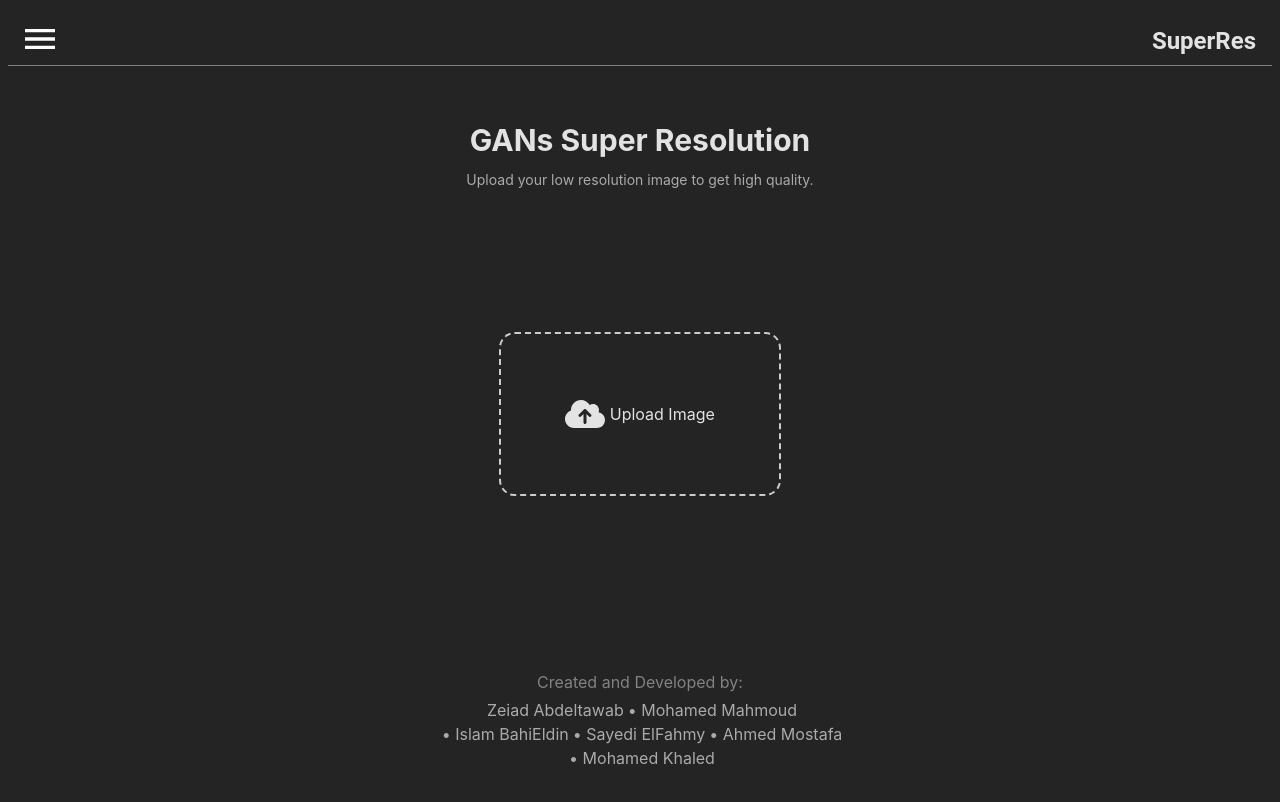
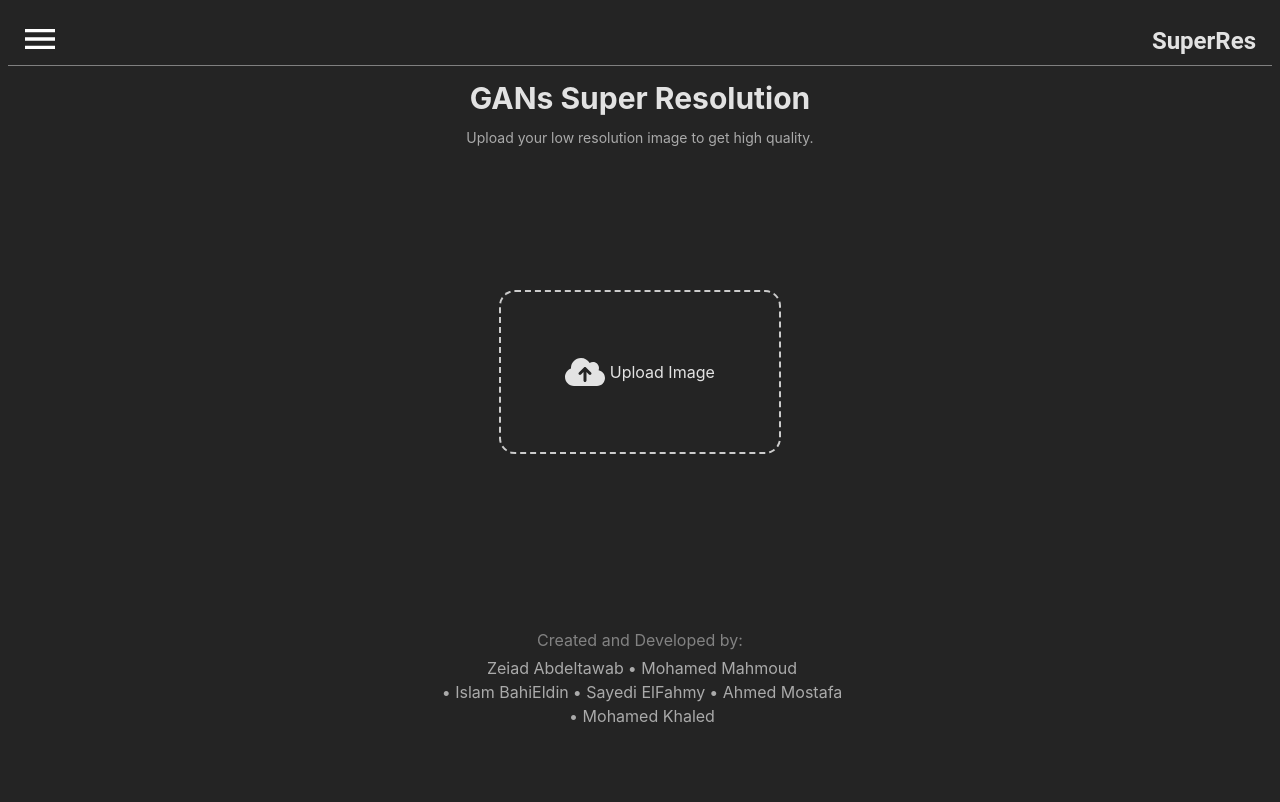
Before and after one commit to zeiadsalhin/GANs-model, a React (Vite) app: page / in a window 1280 px wide. Shown: the top 802 px of the page. Built offline with nearby package versions, Linux system fonts and the light colour scheme.

Commit message:
fixed header position

```diff
--- a/src/components/AboutUs.jsx
+++ b/src/components/AboutUs.jsx
@@ -35,7 +35,7 @@ const members = [
 
 const AboutUs = () => {
   return (
-    <div className="min-h-screen py-8">
+    <div className="min-h-screen py-8 mt-20">
       <div className="max-w-screen-lg mx-auto  rounded-lg shadow-lg p-8">
         <h1 className="text-3xl font-bold text-center text-[#646cff] mb-6">About Us</h1>
 
--- a/src/components/Header.jsx
+++ b/src/components/Header.jsx
@@ -20,7 +20,7 @@ function Header() {
   };
 
   return (
-    <header>
+    <header className='fixed top-0 w-full z-50 bg-[#242424]'>
       <Box>
         <Box sx={{ maxWidth: 'xl', margin: '0 auto', paddingX: 1, paddingY: 2 }}>
           <Box sx={{ display: 'flex', justifyContent: 'space-between', alignItems: 'center', height: 50, borderBottom: '1px solid gray' }}>
--- a/src/components/ModelLocal.jsx
+++ b/src/components/ModelLocal.jsx
@@ -104,7 +104,7 @@ const fetchData = async () => {
 };
 
   return (
-    <div className='main flex flex-col mx-auto justify-center text-center w-screen mt-10 mb-10'>
+    <div className='main flex flex-col mx-auto justify-center text-center w-screen mt-20 mb-10'>
                 <h1 className='text-3xl font-bold'>GANs Super Resolution</h1>
                 <p className='p-3 opacity-70 text-sm'>Upload your low resolution image to get high quality.</p>
 
```
